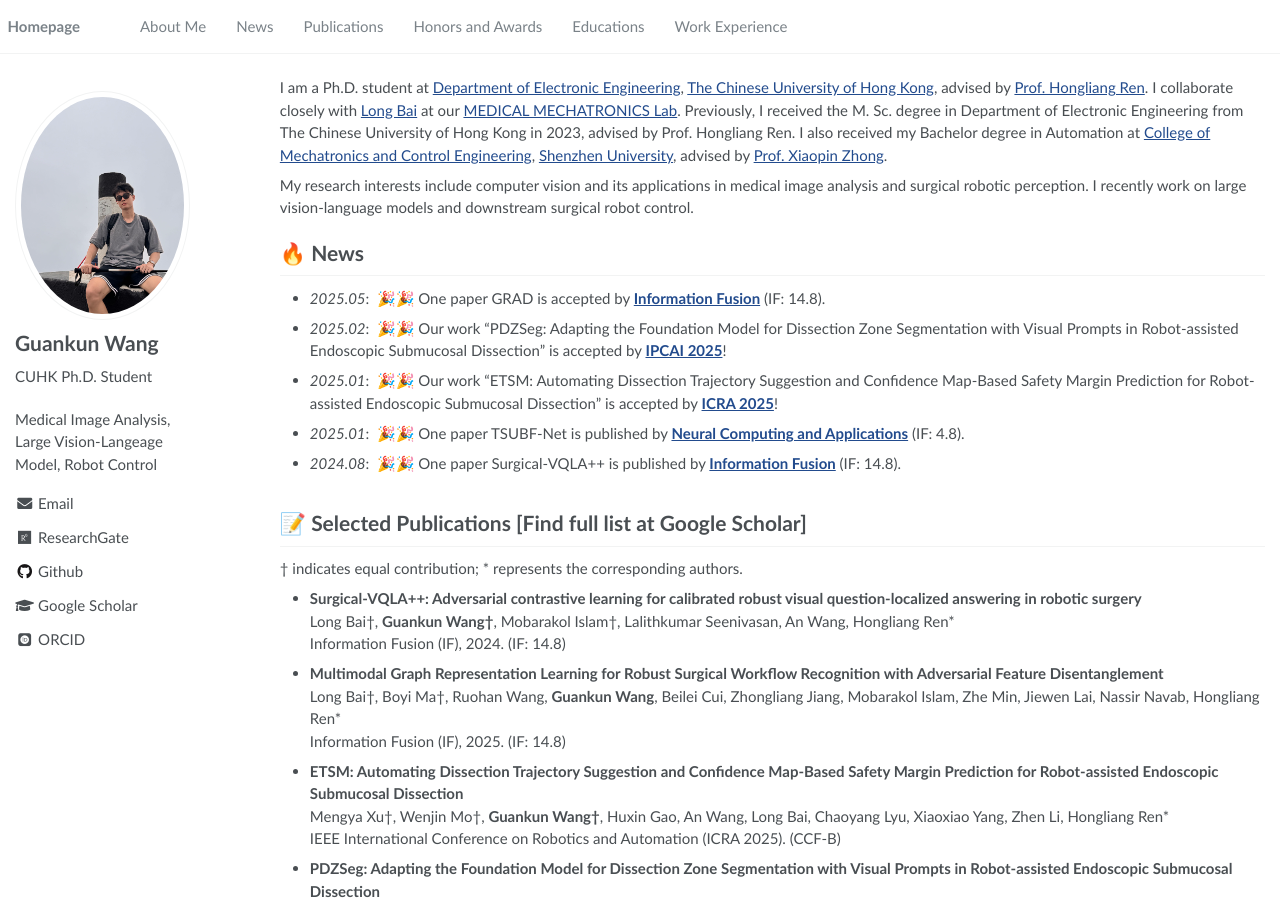
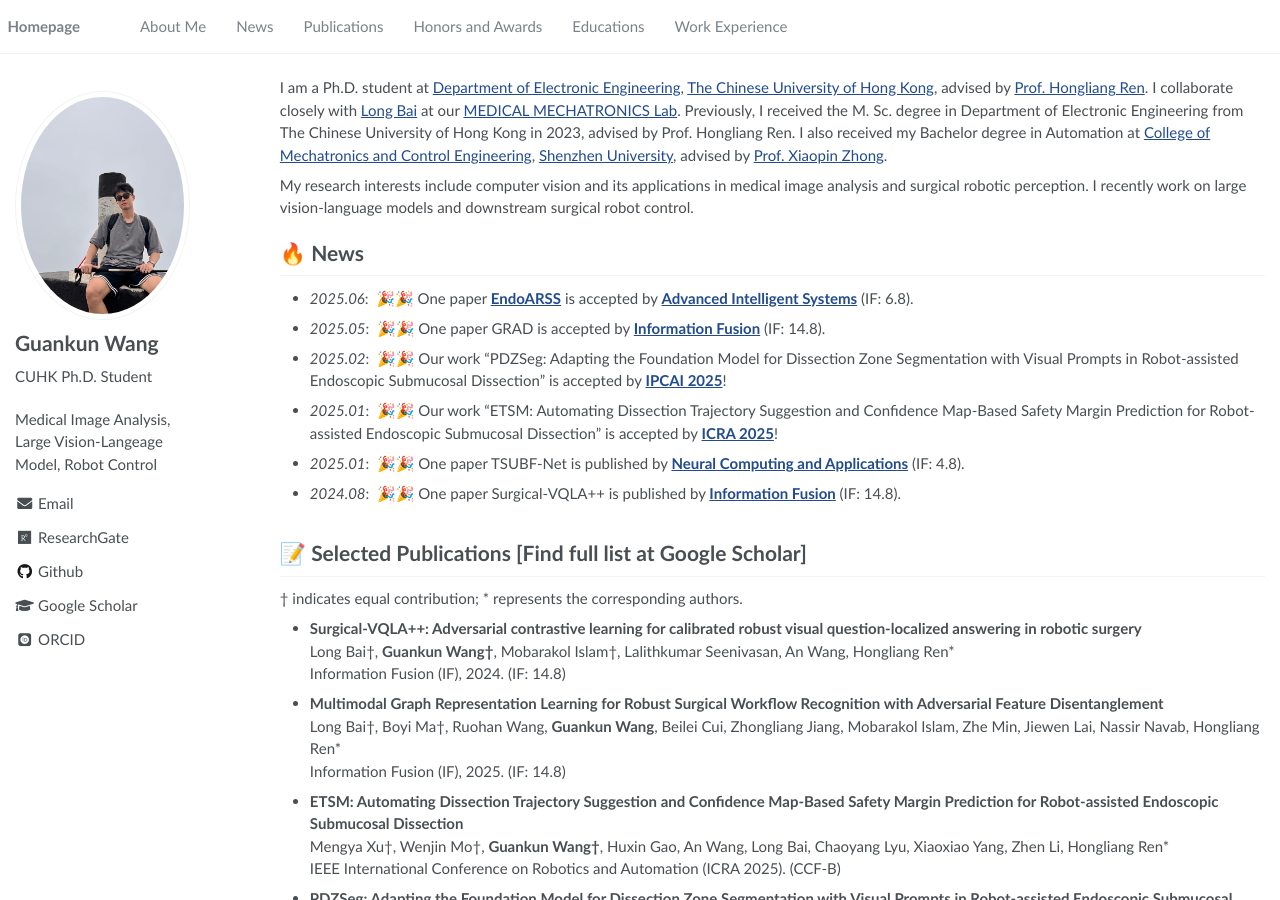
Before and after one commit to gkwang-cuhk/gkwang-cuhk.github.io, a Jekyll site: the page built from _pages/about.md, in a window 1280 px wide and 900 px high. Built offline with Jekyll 4.4.1, drawn with Linux system fonts in a browser that asks for light colours; some web fonts are replaced.

Commit message:
Update about.md

```diff
--- a/_pages/about.md
+++ b/_pages/about.md
@@ -24,6 +24,7 @@ My research interests include computer vision and its applications in medical im
 
 
 # 🔥 News
+- *2025.06*: &nbsp;🎉🎉 One paper [**EndoARSS**](https://www.arxiv.org/abs/2506.06830) is accepted by [**Advanced Intelligent Systems**](https://advanced.onlinelibrary.wiley.com/journal/26404567) (IF: 6.8).
 - *2025.05*: &nbsp;🎉🎉 One paper GRAD is accepted by [**Information Fusion**](https://www.sciencedirect.com/journal/information-fusion) (IF: 14.8).
 - *2025.02*: &nbsp;🎉🎉 Our work "PDZSeg: Adapting the Foundation Model for Dissection Zone Segmentation with Visual Prompts in Robot-assisted Endoscopic Submucosal Dissection" is accepted by [**IPCAI 2025**](https://sites.google.com/view/ipcai2025)!
 - *2025.01*: &nbsp;🎉🎉 Our work "ETSM: Automating Dissection Trajectory Suggestion and Confidence Map-Based Safety Margin Prediction for Robot-assisted Endoscopic Submucosal Dissection" is accepted by [**ICRA 2025**](https://2025.ieee-icra.org/)!
```
